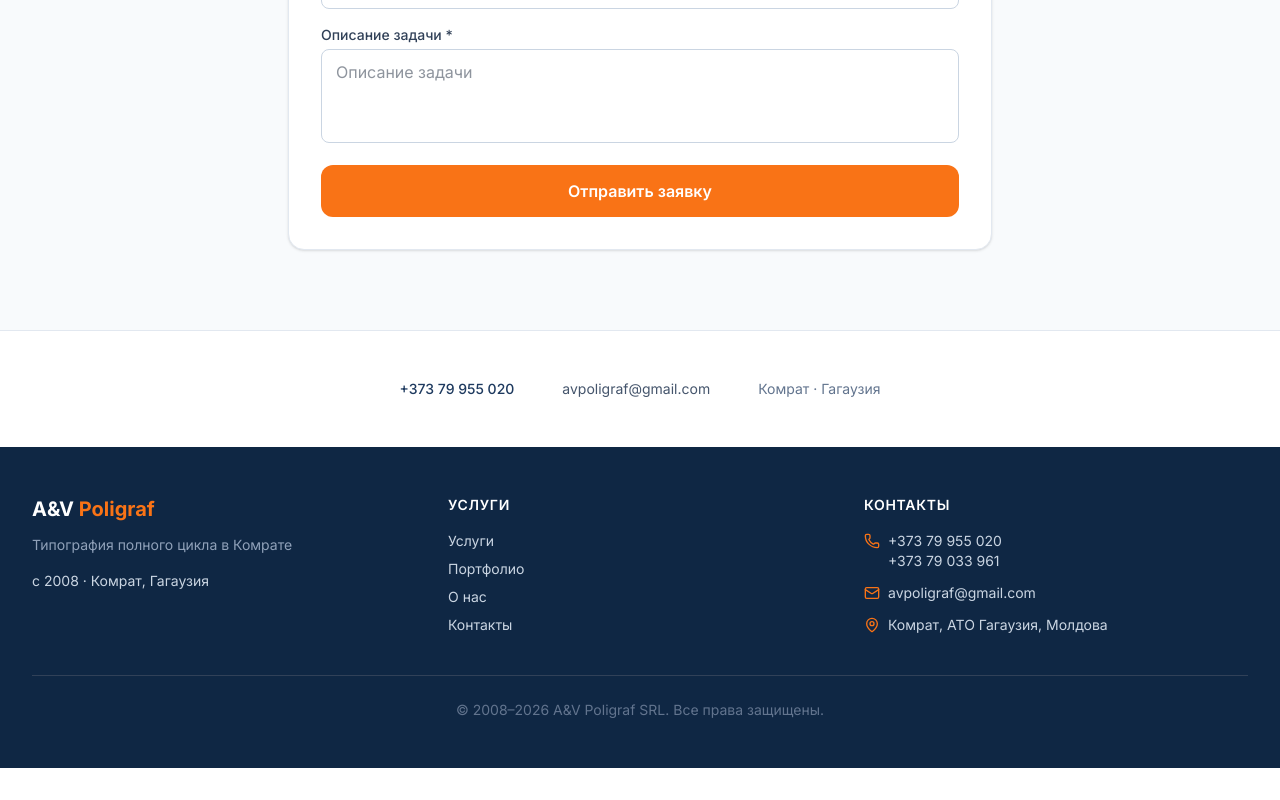
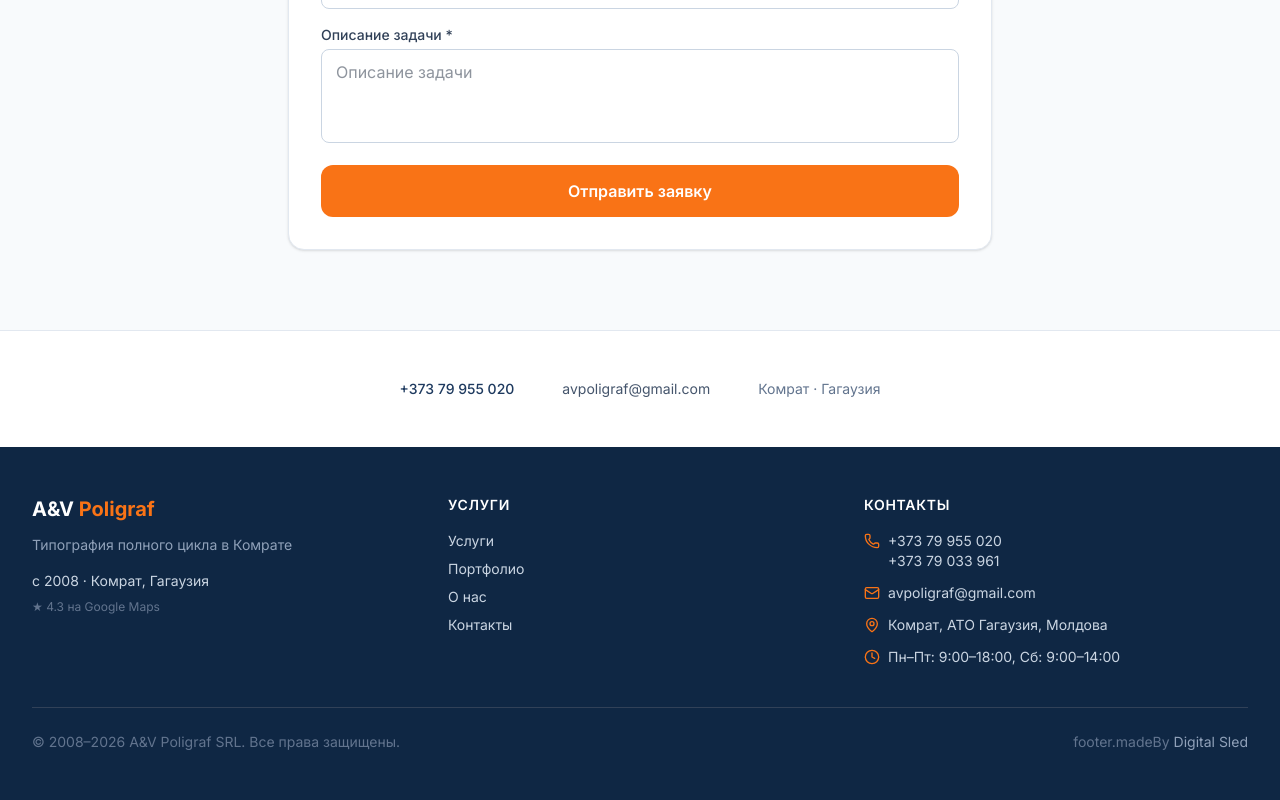
Before and after one commit to digitalsled-md/av-poligraf, a Next.js app: page /ru in a window 1280 px wide. Shown: the part 2391-3191 px from the top of the page. Before the commit the page ends 3159 px from the top, so only its background shows below. Built offline with nearby package versions, Linux system fonts and the light colour scheme.

Commit message:
feat: footer with Digital Sled credit, address, hours; layout with MobileFab

```diff
--- a/src/app/[locale]/layout.tsx
+++ b/src/app/[locale]/layout.tsx
@@ -4,6 +4,7 @@ import { notFound } from "next/navigation";
 import { routing } from "@/i18n/routing";
 import Header from "@/components/layout/Header";
 import Footer from "@/components/layout/Footer";
+import MobileFab from "@/components/layout/MobileFab";
 import { Inter } from "next/font/google";
 import "../globals.css";
 
@@ -38,6 +39,7 @@ export default async function LocaleLayout({
           <Header />
           <main className="flex-1">{children}</main>
           <Footer />
+          <MobileFab />
         </NextIntlClientProvider>
       </body>
     </html>
--- a/src/components/layout/Footer.tsx
+++ b/src/components/layout/Footer.tsx
@@ -2,7 +2,7 @@
 
 import { useTranslations } from "next-intl";
 import { Link } from "@/i18n/routing";
-import { Phone, Mail, MapPin } from "lucide-react";
+import { Phone, Mail, MapPin, Clock } from "lucide-react";
 
 export default function Footer() {
   const t = useTranslations("footer");
@@ -19,6 +19,7 @@ export default function Footer() {
             </Link>
             <p className="mt-3 text-sm text-slate-400">{t("tagline")}</p>
             <p className="mt-4 text-sm">с 2008 · Комрат, Гагаузия</p>
+            <p className="mt-2 text-xs text-slate-500">★ 4.3 на Google Maps</p>
           </div>
 
           <div>
@@ -57,9 +58,13 @@ export default function Footer() {
               <li className="flex items-start gap-2">
                 <Phone className="h-4 w-4 mt-0.5 shrink-0 text-[var(--color-accent)]" />
                 <div>
-                  <a href="tel:+37379955020" className="hover:text-white">+373 79 955 020</a>
+                  <a href="tel:+37379955020" className="hover:text-white">
+                    +373 79 955 020
+                  </a>
                   <br />
-                  <a href="tel:+37379033961" className="hover:text-white">+373 79 033 961</a>
+                  <a href="tel:+37379033961" className="hover:text-white">
+                    +373 79 033 961
+                  </a>
                 </div>
               </li>
               <li className="flex items-center gap-2">
@@ -70,14 +75,36 @@ export default function Footer() {
               </li>
               <li className="flex items-start gap-2">
                 <MapPin className="h-4 w-4 mt-0.5 shrink-0 text-[var(--color-accent)]" />
-                <span>{tContact("addressValue")}</span>
+                <a
+                  href="https://maps.app.goo.gl/Z3qaFEzNdTTpVja17"
+                  target="_blank"
+                  rel="noopener noreferrer"
+                  className="hover:text-white"
+                >
+                  {tContact("addressValue")}
+                </a>
+              </li>
+              <li className="flex items-start gap-2">
+                <Clock className="h-4 w-4 mt-0.5 shrink-0 text-[var(--color-accent)]" />
+                <span>{tContact("hoursValue")}</span>
               </li>
             </ul>
           </div>
         </div>
 
-        <div className="mt-10 pt-6 border-t border-slate-700 text-center text-sm text-slate-500">
-          {t("rights")}
+        <div className="mt-10 pt-6 border-t border-slate-700 flex flex-col sm:flex-row items-center justify-between gap-3 text-sm text-slate-500">
+          <span>{t("rights")}</span>
+          <span>
+            {t("madeBy")}{" "}
+            <a
+              href="https://www.instagram.com/digitalsled.md/"
+              target="_blank"
+              rel="noopener noreferrer"
+              className="text-slate-400 hover:text-[var(--color-accent)] transition-colors"
+            >
+              Digital Sled
+            </a>
+          </span>
         </div>
       </div>
     </footer>
```
